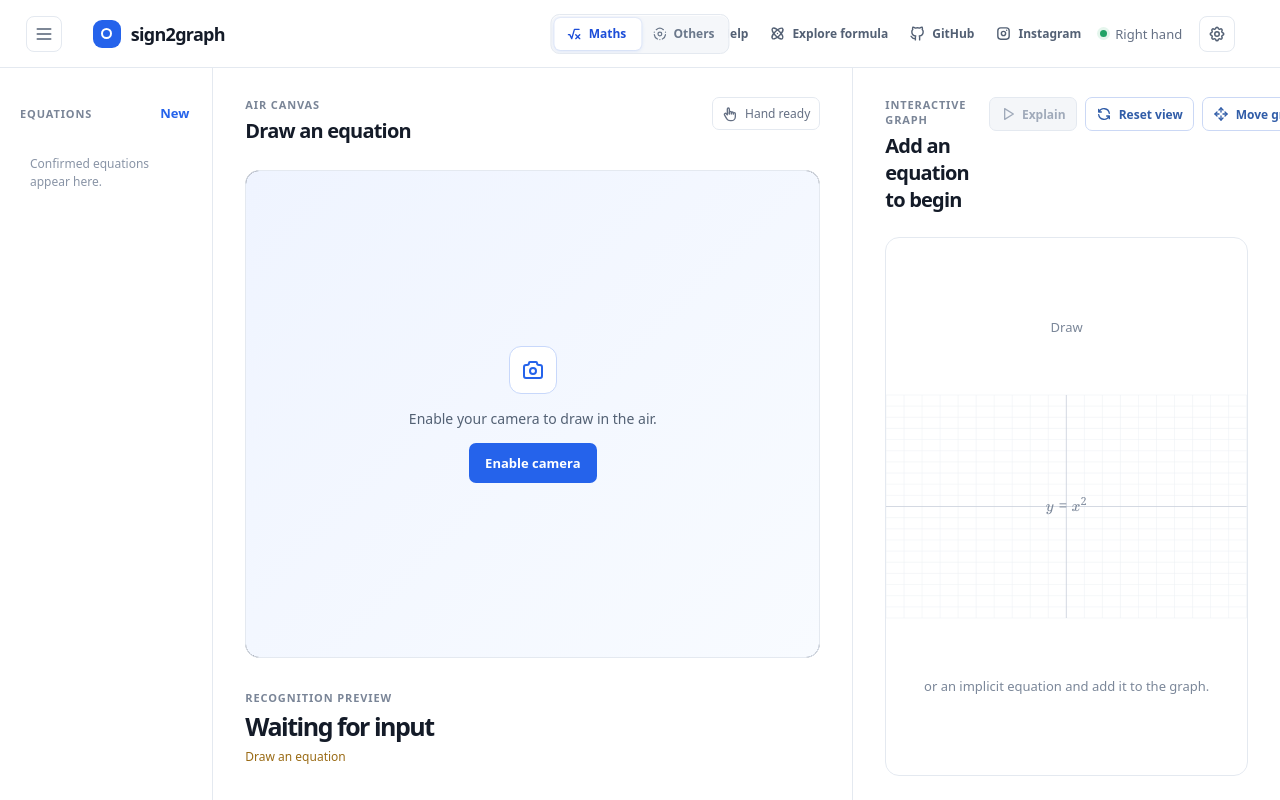
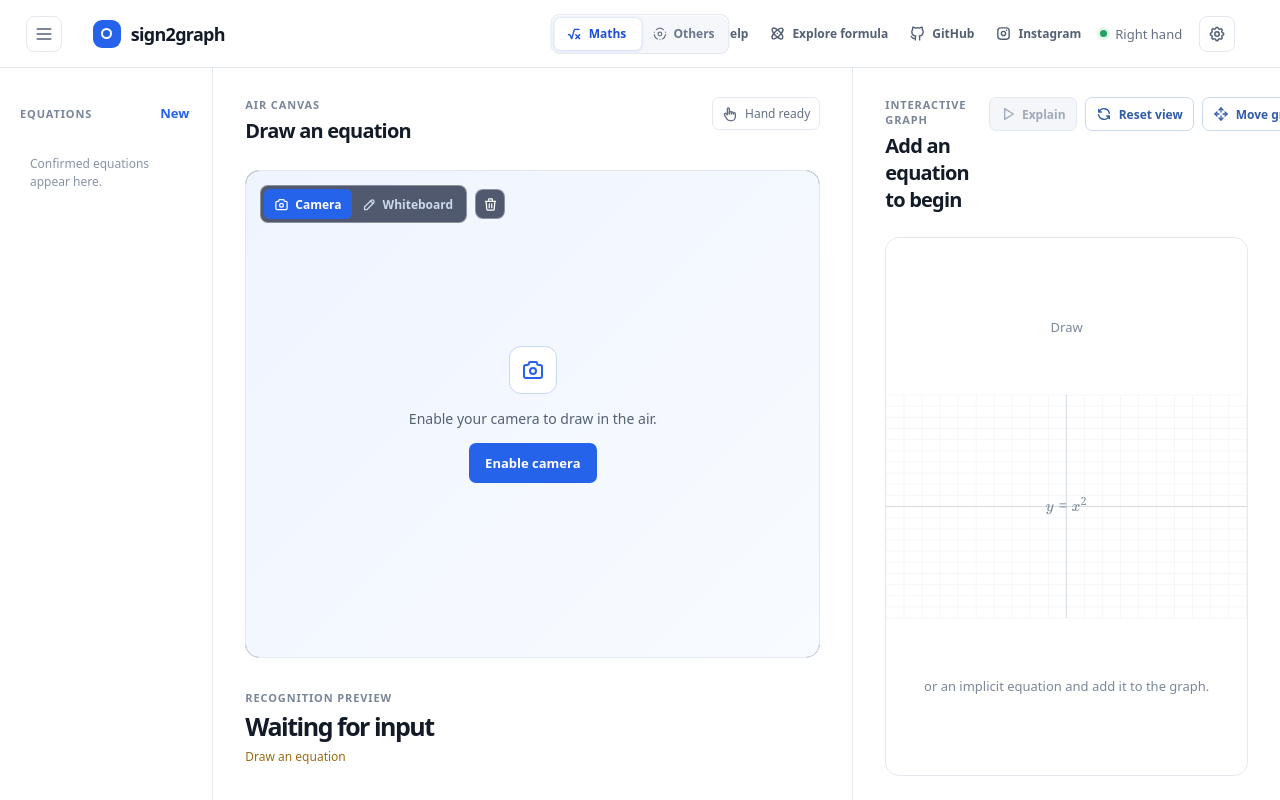
Before and after one commit to Sreeju7733/hackathon, a Next.js app: page / in a window 1280 px wide. Shown: the top 800 px of the page. Built offline with nearby package versions, Linux system fonts and the light colour scheme.

Commit message:
feat: implement whiteboard mode with manual drawing and eraser tools

```diff
--- a/app/globals.css
+++ b/app/globals.css
@@ -1336,6 +1336,102 @@ html[data-workspace-transition="others-to-maths"]::view-transition-new(lesson-su
   pointer-events: none;
 }
 
+.whiteboard-active .cursor-layer {
+  pointer-events: auto;
+  cursor: crosshair;
+  touch-action: none;
+}
+
+.air-mode-toolbar {
+  position: absolute;
+  z-index: 6;
+  top: 14px;
+  left: 14px;
+  display: flex;
+  align-items: center;
+  gap: 8px;
+}
+
+.air-mode-switch {
+  display: inline-flex;
+  border: 1px solid rgba(255, 255, 255, 0.34);
+  border-radius: 8px;
+  background: rgba(12, 24, 47, 0.7);
+  padding: 3px;
+  backdrop-filter: blur(6px);
+}
+
+.air-mode-switch button {
+  display: inline-flex;
+  align-items: center;
+  gap: 6px;
+  height: 30px;
+  border: 0;
+  border-radius: 6px;
+  background: transparent;
+  color: #cbd8ee;
+  padding: 0 10px;
+  cursor: pointer;
+  font-size: 12px;
+  font-weight: 700;
+}
+
+.air-mode-switch button.active {
+  background: var(--blue);
+  color: #fff;
+}
+
+.air-mode-actions {
+  display: inline-flex;
+  gap: 6px;
+}
+
+.air-mode-actions button {
+  display: grid;
+  place-items: center;
+  width: 30px;
+  height: 30px;
+  border: 1px solid rgba(255, 255, 255, 0.34);
+  border-radius: 8px;
+  background: rgba(12, 24, 47, 0.7);
+  color: #fff;
+  cursor: pointer;
+  backdrop-filter: blur(6px);
+}
+
+.air-mode-actions button.active {
+  background: var(--blue);
+  border-color: var(--blue);
+}
+
+.whiteboard-hint {
+  position: absolute;
+  z-index: 4;
+  left: 14px;
+  bottom: 14px;
+  display: flex;
+  align-items: center;
+  gap: 7px;
+  border: 1px solid rgba(255, 255, 255, 0.34);
+  border-radius: 7px;
+  background: rgba(12, 24, 47, 0.58);
+  color: #fff;
+  padding: 8px 10px;
+  font-size: 12px;
+  backdrop-filter: blur(6px);
+}
+
+.whiteboard-hint svg {
+  color: #93c5fd;
+}
+
+.whiteboard-active .air-add-button {
+  position: absolute;
+  z-index: 5;
+  right: 14px;
+  bottom: 14px;
+}
+
 .equation-row {
   grid-template-columns: 8px minmax(0, 1fr) 28px 28px;
 }
--- a/components/AirCanvas.tsx
+++ b/components/AirCanvas.tsx
@@ -2,8 +2,11 @@
 import {
   IconCamera,
   IconCameraOff,
+  IconEraser,
   IconLoader2,
+  IconPencil,
   IconPointFilled,
+  IconTrash,
 } from "@tabler/icons-react";
 import type { HandLandmarker, NormalizedLandmark } from "@mediapipe/tasks-vision";
 import { useCallback, useEffect, useRef, useState } from "react";
@@ -150,6 +153,9 @@ export function AirCanvas({
       progress: 0,
     });
   const [gesturePose, setGesturePose] = useState<GesturePose>("hover");
+  const [inputMode, setInputMode] = useState<"camera" | "whiteboard">("camera");
+  const [whiteboardErasing, setWhiteboardErasing] = useState(false);
+  const drawingPointerIdRef = useRef<number | null>(null);
   useEffect(() => {
     callbacksRef.current = {
       onStrokeComplete,
@@ -333,6 +339,93 @@ export function AirCanvas({
     previousRef.current = null;
     pinchingRef.current = false;
     if (stateRef.current.interactionMode === "canvas") setMode("hover");
+  };
+  const eraseAt = (cursor: Point) => {
+    const hit = strokesRef.current.filter(
+      (stroke) => !stroke.erased && strokeTouches(stroke, cursor, eraserRadius),
+    );
+    if (hit.length) {
+      if (!eraseSnapshotRef.current) {
+        snapshot();
+        eraseSnapshotRef.current = true;
+      }
+      const ids = new Set(hit.map((stroke) => stroke.id));
+      strokesRef.current = strokesRef.current.map((stroke) =>
+        ids.has(stroke.id) ? { ...stroke, erased: true } : stroke,
+      );
+      eraseChangedRef.current = true;
+      renderStrokes();
+    }
+  };
+  const clearCanvas = () => {
+    snapshot();
+    strokesRef.current = [];
+    activeRef.current = [];
+    renderStrokes();
+    drawCursor();
+    emit();
+  };
+  const relativePoint = (event: React.PointerEvent): Point => {
+    const root = rootRef.current;
+    if (!root) return { x: 0, y: 0 };
+    const rect = root.getBoundingClientRect();
+    return { x: event.clientX - rect.left, y: event.clientY - rect.top };
+  };
+  const handleWhiteboardPointerDown = (event: React.PointerEvent) => {
+    if (inputMode !== "whiteboard" || disabled) return;
+    event.currentTarget.setPointerCapture(event.pointerId);
+    drawingPointerIdRef.current = event.pointerId;
+    const point = relativePoint(event);
+    if (whiteboardErasing) {
+      eraseAt(point);
+      drawCursor(point, true);
+    } else {
+      activeRef.current = [point];
+      previousRef.current = point;
+      pinchingRef.current = true;
+      setMode("drawing");
+      drawCursor(point, false, true);
+    }
+  };
+  const handleWhiteboardPointerMove = (event: React.PointerEvent) => {
+    if (inputMode !== "whiteboard" || drawingPointerIdRef.current !== event.pointerId)
+      return;
+    const point = relativePoint(event);
+    if (whiteboardErasing) {
+      eraseAt(point);
+      drawCursor(point, true);
+      return;
+    }
+    if (!pinchingRef.current) return;
+    const previous = previousRef.current;
+    if (!previous || distance(previous, point) > 2.2) activeRef.current.push(point);
+    previousRef.current = point;
+    drawCursor(point, false, true);
+  };
+  const handleWhiteboardPointerUp = (event: React.PointerEvent) => {
+    if (inputMode !== "whiteboard" || drawingPointerIdRef.current !== event.pointerId)
+      return;
+    drawingPointerIdRef.current = null;
+    if (whiteboardErasing) {
+      eraseSnapshotRef.current = false;
+      if (eraseChangedRef.current) {
+        eraseChangedRef.current = false;
+        emit();
+      }
+      setMode("hover");
+    } else finishStroke();
+    drawCursor();
+  };
+  const selectInputMode = (next: "camera" | "whiteboard") => {
+    if (next === inputMode) return;
+    if (next === "whiteboard" && cameraEnabledRef.current) turnOffCamera();
+    activeRef.current = [];
+    previousRef.current = null;
+    pinchingRef.current = false;
+    drawingPointerIdRef.current = null;
+    setMode("hover");
+    setInputMode(next);
+    drawCursor();
   };
   const actionAt = (cursor: Point): AirAction | null => {
     const root = rootRef.current;
@@ -645,6 +738,12 @@ export function AirCanvas({
       setMessage("Loading hand tracking...");
       const vision = await import("@mediapipe/tasks-vision"),
         fileset = await vision.FilesetResolver.forVisionTasks(WASM_ROOT);
+      // MediaPipe's WASM runtime logs an informational XNNPACK delegate
+      // message via console.info on init; Next.js's dev overlay treats it
+      // as an error, so it's muted for the duration of detector creation.
+      const originalConsoleInfo = console.info;
+      console.info = () => {};
+      try {
         detectorRef.current = await vision.HandLandmarker.createFromOptions(fileset, {
           baseOptions: { modelAssetPath: HAND_MODEL },
           runningMode: "VIDEO",
@@ -653,6 +752,9 @@ export function AirCanvas({
           minHandPresenceConfidence: 0.6,
           minTrackingConfidence: 0.6,
         });
+      } finally {
+        console.info = originalConsoleInfo;
+      }
       setMessage("Requesting camera access...");
       const stream = await navigator.mediaDevices.getUserMedia({
         video: {
@@ -704,12 +806,7 @@ export function AirCanvas({
     return () => window.removeEventListener("keydown", undo);
   }, [drawCursor, renderStrokes]);
   useEffect(() => {
-    snapshot();
-    strokesRef.current = [];
-    activeRef.current = [];
-    renderStrokes();
-    drawCursor();
-    emit();
+    clearCanvas();
   }, [clearSignal, drawCursor, renderStrokes]);
   useEffect(
     () => () => {
@@ -720,16 +817,65 @@ export function AirCanvas({
     },
     [],
   );
+  const whiteboardReady = inputMode === "whiteboard";
+  const surfaceReady = cameraState === "ready" || whiteboardReady;
   return (
     <div
       ref={rootRef}
-      className={`air-canvas ${interactionMode === "move" ? "move-active" : ""}`}
+      className={`air-canvas ${interactionMode === "move" ? "move-active" : ""} ${
+        whiteboardReady ? "whiteboard-active" : ""
+      }`}
     >
+      {inputMode === "camera" && (
         <video ref={videoRef} className="camera-feed" muted playsInline />
+      )}
       <canvas ref={canvasRef} className="stroke-layer" />
-      <canvas ref={cursorCanvasRef} className="cursor-layer" />
-      <div className="camera-overlay" />
-      {cameraState !== "ready" && (
+      <canvas
+        ref={cursorCanvasRef}
+        className="cursor-layer"
+        onPointerDown={handleWhiteboardPointerDown}
+        onPointerMove={handleWhiteboardPointerMove}
+        onPointerUp={handleWhiteboardPointerUp}
+        onPointerCancel={handleWhiteboardPointerUp}
+      />
+      {inputMode === "camera" && <div className="camera-overlay" />}
+      <div className="air-mode-toolbar">
+        <div className="air-mode-switch" role="group" aria-label="Drawing input">
+          <button
+            type="button"
+            className={inputMode === "camera" ? "active" : ""}
+            aria-pressed={inputMode === "camera"}
+            onClick={() => selectInputMode("camera")}
+          >
+            <IconCamera size={15} /> Camera
+          </button>
+          <button
+            type="button"
+            className={whiteboardReady ? "active" : ""}
+            aria-pressed={whiteboardReady}
+            onClick={() => selectInputMode("whiteboard")}
+          >
+            <IconPencil size={15} /> Whiteboard
+          </button>
+        </div>
+        <div className="air-mode-actions">
+          {whiteboardReady && (
+            <button
+              type="button"
+              className={whiteboardErasing ? "active" : ""}
+              aria-pressed={whiteboardErasing}
+              title={whiteboardErasing ? "Switch to draw" : "Switch to eraser"}
+              onClick={() => setWhiteboardErasing((value) => !value)}
+            >
+              <IconEraser size={15} />
+            </button>
+          )}
+          <button type="button" title="Clear canvas" onClick={clearCanvas}>
+            <IconTrash size={15} />
+          </button>
+        </div>
+      </div>
+      {inputMode === "camera" && cameraState !== "ready" && (
         <div className="camera-prompt">
           <div className="camera-symbol">
             {cameraState === "loading" ? (
@@ -752,7 +898,17 @@ export function AirCanvas({
           </button>
         </div>
       )}
-      {cameraState === "ready" && (
+      {whiteboardReady && (
+        <div className="whiteboard-hint">
+          <IconPointFilled size={13} />
+          <span>
+            {whiteboardErasing
+              ? "Drag to erase strokes."
+              : "Click and drag to draw. Use Add to graph when ready."}
+          </span>
+        </div>
+      )}
+      {cameraState === "ready" && inputMode === "camera" && (
         <>
           {hold.label && (
             <div
@@ -816,6 +972,27 @@ export function AirCanvas({
           )}
         </>
       )}
+      {whiteboardReady && (
+        <button
+          type="button"
+          className="air-add-button"
+          aria-label="Add to graph"
+          title="Add to graph"
+          onClick={() => onAction("add")}
+          disabled={disabled || !canAdd}
+        >
+          <span aria-hidden="true">+</span>
+        </button>
+      )}
+      {surfaceReady && selectionActive && whiteboardReady && (
+        <div className="air-edit-toolbar">
+          <button onClick={() => onAction("minus10")}>-10</button>
+          <button onClick={() => onAction("minus1")}>-1</button>
+          <strong>{selectedValue ?? 0}</strong>
+          <button onClick={() => onAction("plus1")}>+1</button>
+          <button onClick={() => onAction("plus10")}>+10</button>
+        </div>
+      )}
     </div>
   );
 }
```
Lines whose indentation alone changed are shown as unchanged.
